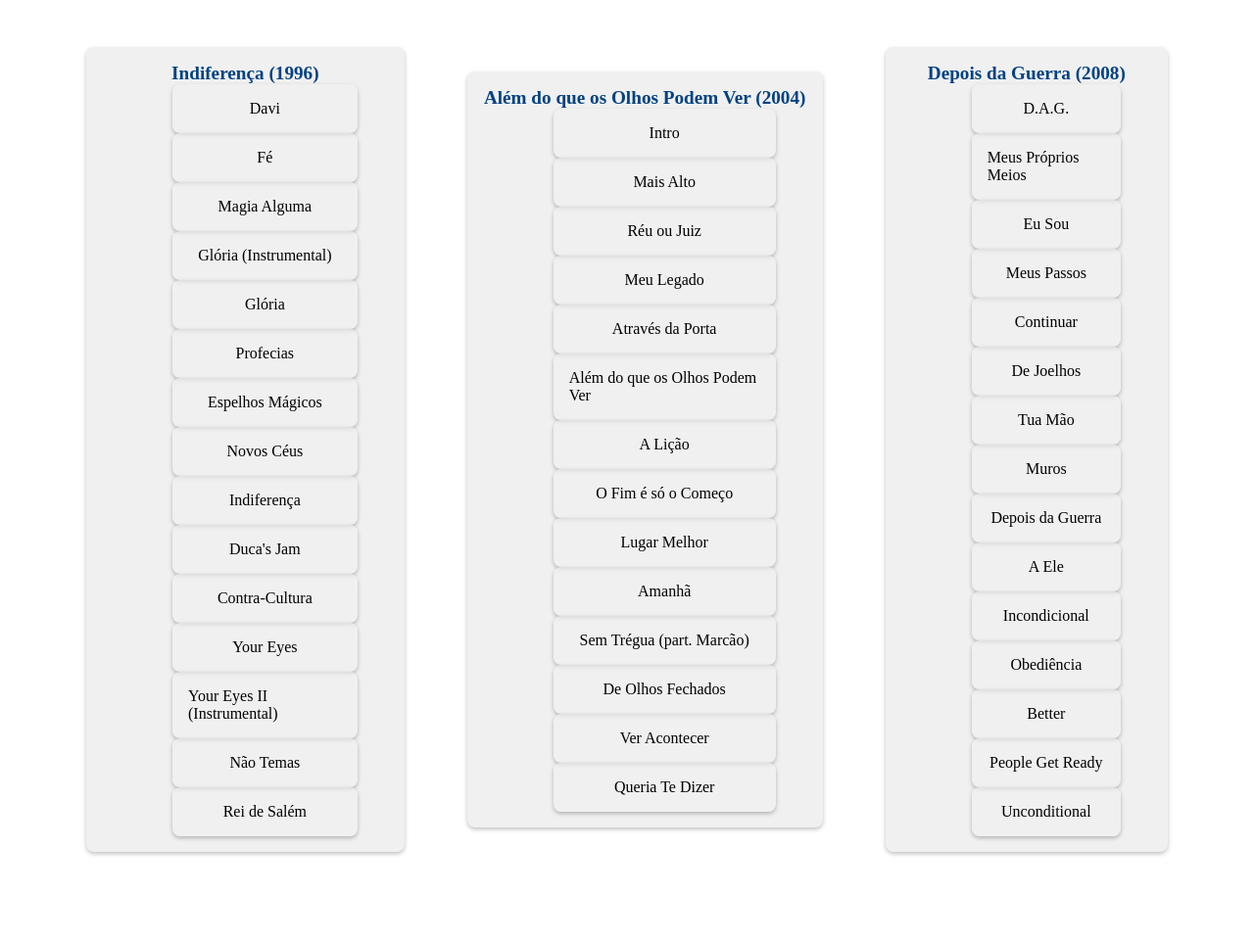
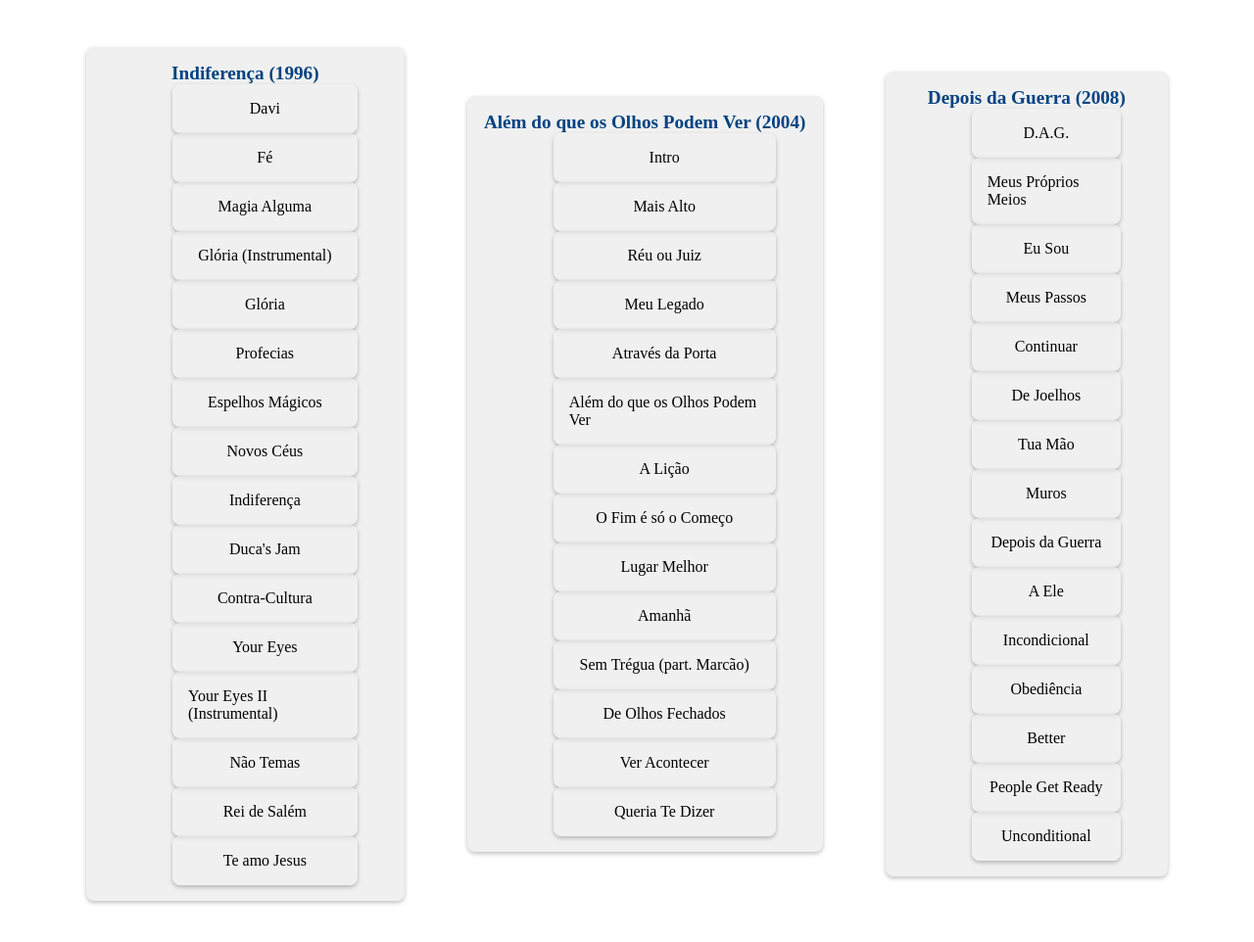
Before and after one commit to RenatoOliveiraCruz/course-obc-fullstack-js, a plain HTML site: page HTML5/Exercicios/EX3/index.html in a window 1280 px wide. Shown: the part 66-1028 px from the top of the page at 98% size. Before the commit the page ends 1000 px from the top, so only its background shows below. Drawn offline with Linux system fonts and the light colour scheme.

Commit message:
feat: new song

```diff
--- a/HTML5/Exercicios/EX3/index.html
+++ b/HTML5/Exercicios/EX3/index.html
@@ -26,6 +26,7 @@
                 <li>Your Eyes II (Instrumental)</li>
                 <li>Não Temas</li>
                 <li>Rei de Salém</li>
+                <li>Te amo Jesus</li>
             </ol>
         </li>
 
```
